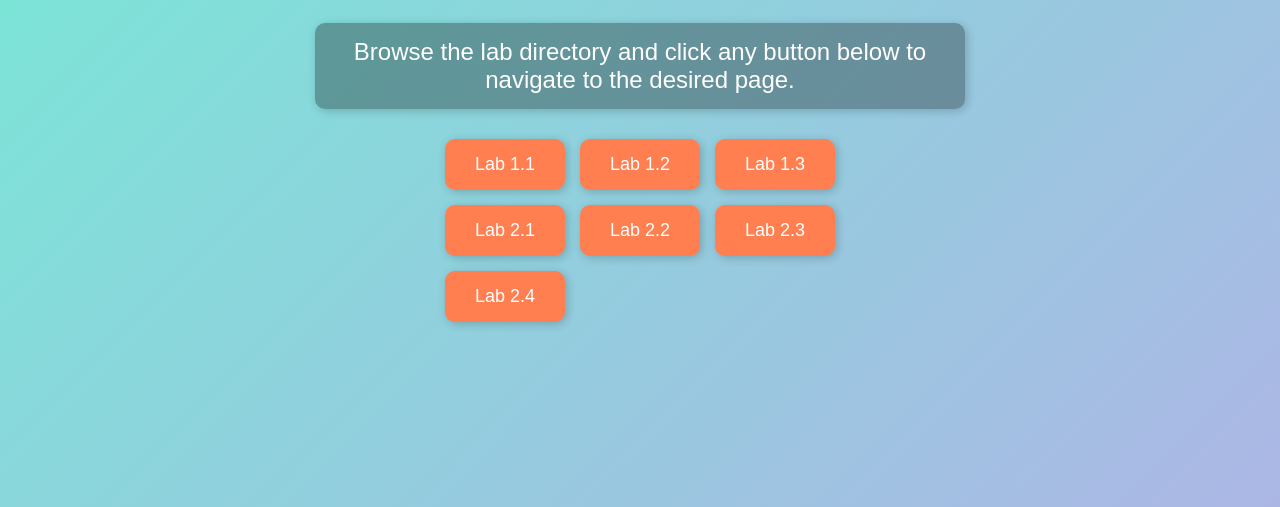
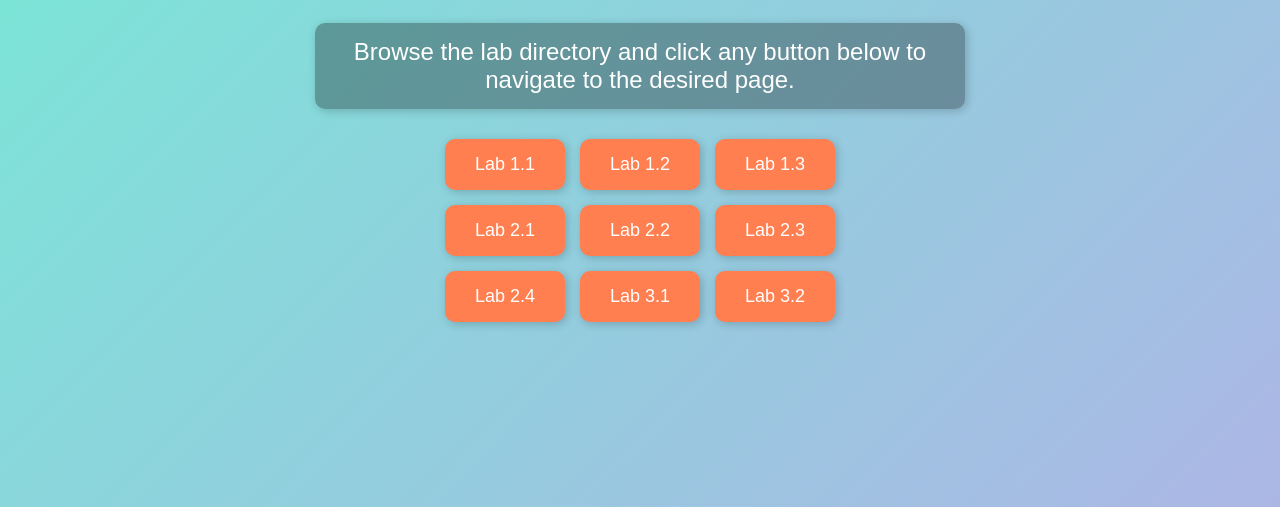
Before and after one commit to Chitty36/Labdemo, a plain HTML site: page index.html in a window 1280 px wide. Shown: the part 293-800 px from the top of the page. Drawn offline with Linux system fonts and the light colour scheme.

Commit message:
Update index.html

```diff
--- a/index.html
+++ b/index.html
@@ -68,6 +68,8 @@
         <button onclick="location.href='lab2.2.html'">Lab 2.2</button>
         <button onclick="location.href='lab2.3.html'">Lab 2.3</button>
         <button onclick="location.href='lab2.4.html'">Lab 2.4</button>
+        <button onclick="location.href='lab3.1.html'">Lab 3.1</button>
+        <button onclick="location.href='lab3.2.html'">Lab 3.2</button>
     </div>
 </body>
 </html>
```
